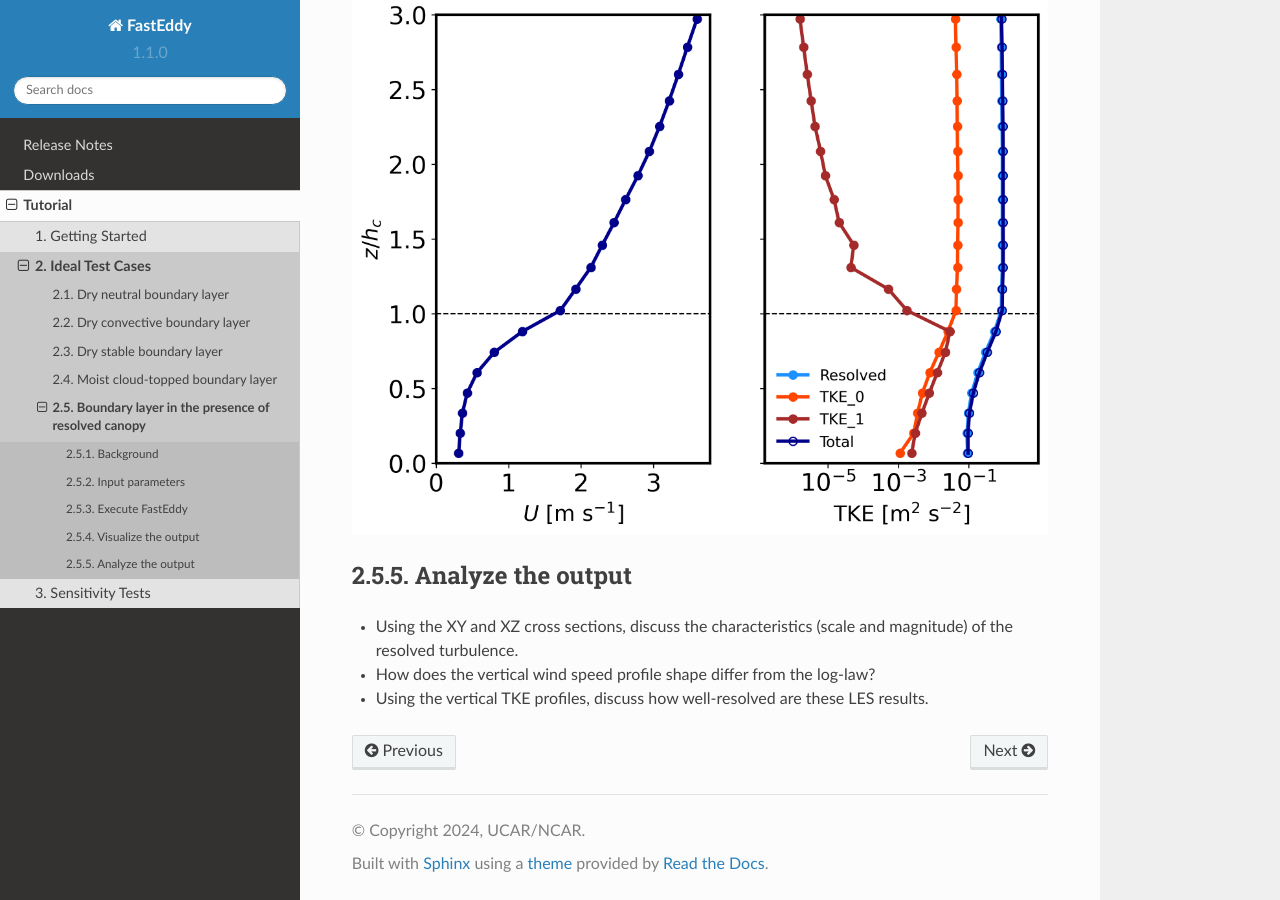
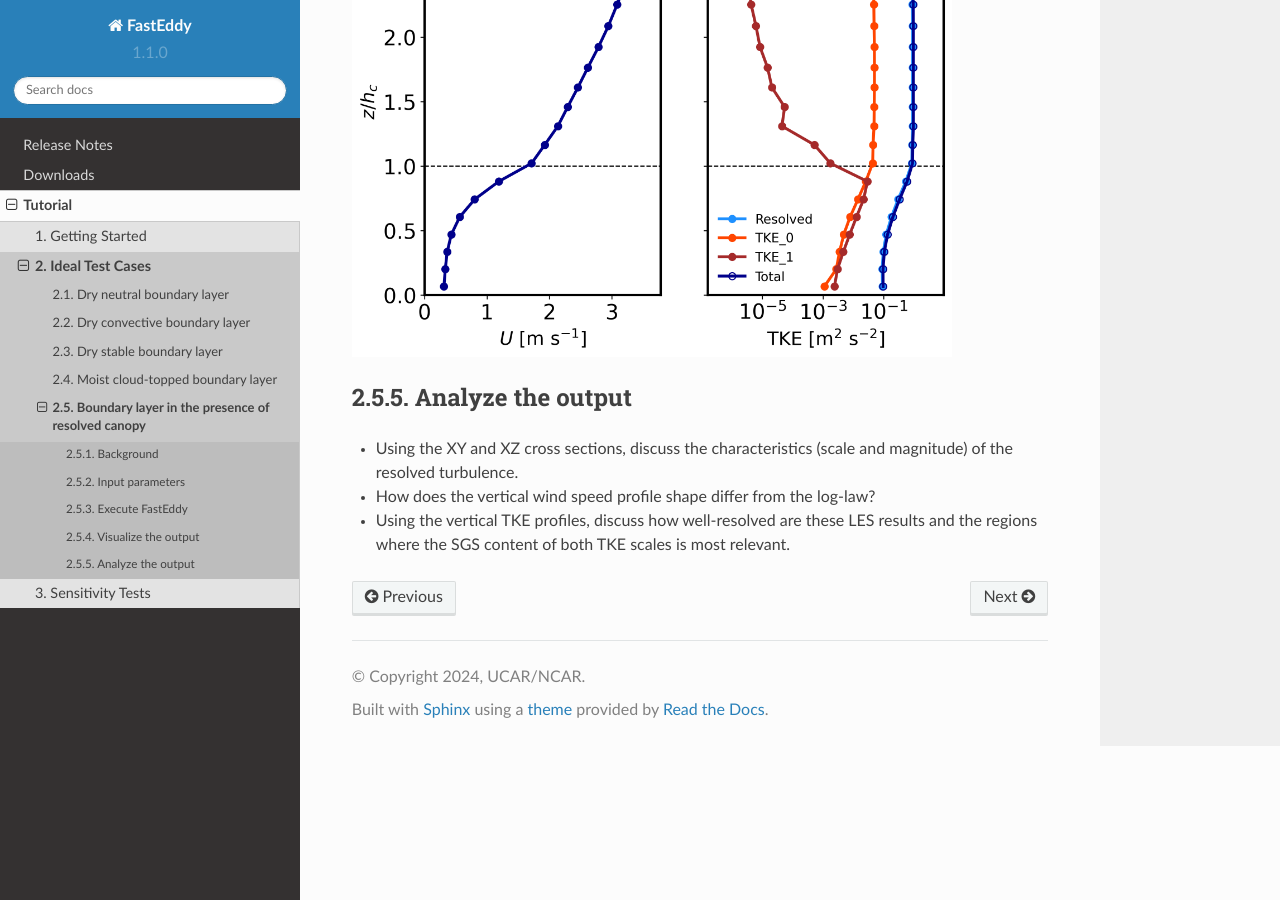
Before and after one commit to NCAR/FastEddy-model, a Sphinx documentation site: the page built from docs/Tutorial/cases/CANOPY.rst, in a window 1280 px wide and 900 px high, scrolled down 3028 px. Built offline with Sphinx 7.4.7 and the Read the Docs theme 2.0.0, drawn with Linux system fonts in a browser that asks for light colours.

Commit message:
Commit to CANOPY.rst

```diff
--- a/docs/Tutorial/cases/CANOPY.rst
+++ b/docs/Tutorial/cases/CANOPY.rst
@@ -59,13 +59,13 @@ XY-plane views of instantaneous velocity components at :math:`t=4` h (FE_CANOPY.
 XZ-plane views of instantaneous velocity components at :math:`t=4` h (FE_CANOPY.1440000):
 
 .. image:: ../images/UVWTHETA-XZ-canopy.png
-  :width: 900
+  :width: 600
   :alt: Alternative text
 
 Mean (domain horizontal average) vertical profiles of wind speed at :math:`t=4` h (FE_CANOPY.1440000) and horizontally-averaged vertical profiles of turbulence quantities at :math:`t=3-4` h [perturbations are computed at each time instance from horizontal-slab means, then averaged horitontally and over the previous 1-hour mean]. Note that TKE_0 and TKE_1 correspond to the grid and wake-scale SGS TKE components.
 
 .. image:: ../images/TURB-PROF-canopy.png
-  :width: 750
+  :width: 600
   :alt: Alternative text
 
 Analyze the output
@@ -73,4 +73,4 @@ Analyze the output
 
 * Using the XY and XZ cross sections, discuss the characteristics (scale and magnitude) of the resolved turbulence.
 * How does the vertical wind speed profile shape differ from the log-law?
-* Using the vertical TKE profiles, discuss how well-resolved are these LES results.
+* Using the vertical TKE profiles, discuss how well-resolved are these LES results and the regions where the SGS content of both TKE scales is most relevant.
```
